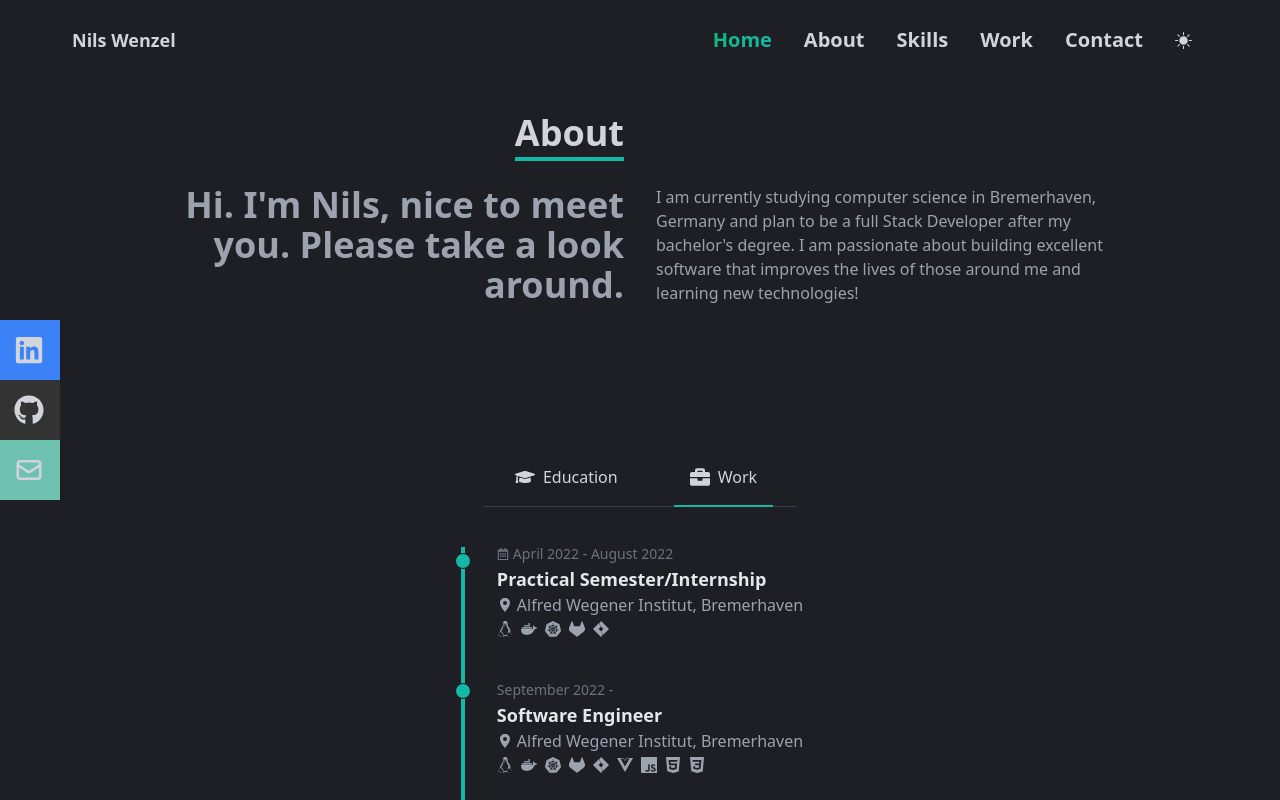
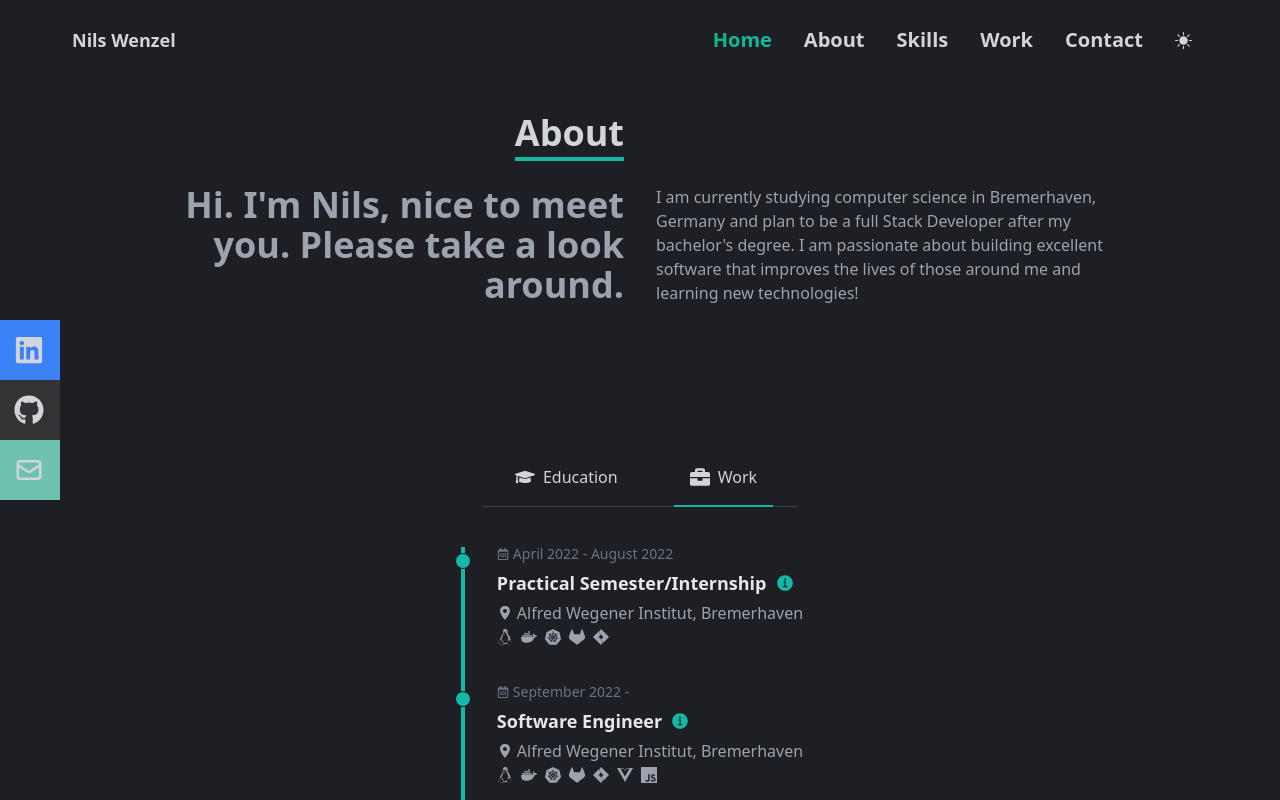
Before and after one commit to nilswenzel/nilswenzel.github.io, a React (Create React App) app: page / in a window 1280 px wide. Both pictures are taken after a click on the button "Education". Shown: the part 720-1520 px from the top of the page. Built offline with nearby package versions, Linux system fonts and the light colour scheme.

Commit message:
Add modal in timeline for more information

```diff
--- a/src/components/about/TimelineEducation.jsx
+++ b/src/components/about/TimelineEducation.jsx
@@ -9,11 +9,13 @@ const TimelineEducation = () => {
         <li className="mb-10 ml-4">
           <div className="absolute w-4 h-4 bg-gradient-to-r from-teal-500 to-teal-500 rounded-full mt-1.5 -left-2.5 border border-sky-50 dark:border-[#191a1f] dark:bg-teal-500"></div>
           <time className="flex items-center mb-1 text-sm font-normal leading-none text-gray-400 dark:text-gray-500">
-            <FaRegCalendarAlt className="h-3 w-3 mr-1" /> - April 2019
+            <FaRegCalendarAlt className="h-3 w-3 mr-1" /> April 2019
           </time>
-          <h3 className="text-lg font-semibold text-gray-900 dark:text-white">
-            Graduating from school (Abitur)
-          </h3>
+          <div className="flex items-center">
+            <span className="text-lg font-semibold text-gray-900 dark:text-gray-200">
+              Graduating from school (Abitur)
+            </span>
+          </div>
           <p className="flex items-center mb-4 text-base font-normal text-gray-500 dark:text-gray-400">
             <IoLocationSharp className="h-4 w-4 mr-1" /> Waldschule
             Hagen-Beverstedt
@@ -24,9 +26,11 @@ const TimelineEducation = () => {
           <time className="flex items-center mb-1 text-sm font-normal leading-none text-gray-400 dark:text-gray-500">
             <FaRegCalendarAlt className="h-3 w-3 mr-1" /> October 2019 -
           </time>
-          <h3 className="text-lg font-semibold text-gray-900 dark:text-white">
-            Starting university
-          </h3>
+          <div className="flex items-center">
+            <span className="text-lg font-semibold text-gray-900 dark:text-gray-200">
+              Starting university
+            </span>
+          </div>
           <p className="flex items-center mb-4 text-base font-normal text-gray-500 dark:text-gray-400">
             <IoLocationSharp className="h-4 w-4 mr-1" /> Hochschule Bremerhaven
           </p>
--- /dev/null
+++ b/src/components/about/TimelineInfoModal.jsx
@@ -0,0 +1,48 @@
+import React, { useState } from "react";
+import { IoInformationCircle, IoLocationSharp } from "react-icons/io5";
+import { AiOutlineClose } from "react-icons/ai";
+
+const TimelineInfoModal = (props) => {
+  const [showModal, setShowModal] = useState(false);
+  return (
+    <div>
+      <IoInformationCircle
+        onClick={() => setShowModal(true)}
+        className="text-teal-500 hover:text-teal-400 font-bold py-1 px-2 w-9 h-9 cursor-pointer"
+      />
+
+      {showModal ? (
+        <div className="flex justify-center items-center w-auto overflow-x-hidden overflow-y-auto fixed inset-0 z-50">
+          <div className="max-w-2xl">
+            <div className="pt-6 pb-3 px-6 rounded-lg shadow-lg relative w-full bg-white dark:bg-[#131519]">
+              <div class="absolute top-0 right-0 cursor-pointer flex flex-col items-center mt-4 mr-4 text-white text-sm z-50">
+                <AiOutlineClose
+                  onClick={() => setShowModal(false)}
+                  className="text-teal-500 hover:text-teal-400 w-5 h-5"
+                />
+              </div>
+              <span className="text-lg font-semibold text-gray-900 dark:text-gray-200">
+                {props.title}
+              </span>
+              <div className="flex items-center mt-1 mb-4">
+                <IoLocationSharp className="h-4 w-4 mr-1 text-gray-500 dark:text-gray-400" />
+                <span className="text-base font-normal text-gray-500 dark:text-gray-400">
+                  {props.location}
+                </span>
+              </div>
+              <ul className="ml-4 list-disc list-outside marker:text-teal-600 text-base font-normal text-gray-500 dark:text-gray-400">
+                {props.bulletpoints.map((point, key) => (
+                  <li key={key} className="px-0 py-1">
+                    {point}
+                  </li>
+                ))}
+              </ul>
+            </div>
+          </div>
+        </div>
+      ) : null}
+    </div>
+  );
+};
+
+export default TimelineInfoModal;
--- a/src/components/about/TimelineWork.jsx
+++ b/src/components/about/TimelineWork.jsx
@@ -9,22 +9,34 @@ import { ReactComponent as GitLabIcon } from "../../assets/icons/gitlab.svg";
 import { ReactComponent as JiraIcon } from "../../assets/icons/jira.svg";
 import { ReactComponent as VueJSIcon } from "../../assets/icons/vuejs.svg";
 import { ReactComponent as JavaScriptIcon } from "../../assets/icons/javascript.svg";
-import { ReactComponent as HTMLIcon } from "../../assets/icons/html.svg";
-import { ReactComponent as CSSIcon } from "../../assets/icons/css.svg";
+
+import TimelineInfoModal from "./TimelineInfoModal";
 
 const TimelineWork = () => {
   return (
     <div>
       <ol className="relative z-0 border-l-4 border-teal-500 inline-block text-left">
-        <li className="mb-10 ml-4">
+        <li className="mb-10 ml-4 cursor-default">
           <div className="absolute w-4 h-4 bg-teal-500 rounded-full mt-1.5 -left-2.5 border border-sky-50 dark:border-[#191a1f] dark:bg-teal-500"></div>
           <time className="flex items-center mb-1 text-sm font-normal leading-none text-gray-500 dark:text-gray-500">
             <FaRegCalendarAlt className="h-3 w-3 mr-1" /> April 2022 - August
             2022
           </time>
-          <h3 className="text-lg font-semibold text-gray-900 dark:text-gray-200">
-            Practical Semester/Internship
-          </h3>
+          <div className="flex items-center">
+            <span className="text-lg font-semibold text-gray-900 dark:text-gray-200">
+              Practical Semester/Internship
+            </span>
+            <TimelineInfoModal
+              title="Practical Semester/Internship  (Software Engineer)"
+              location="Alfred Wegener Institut, Bremerhaven"
+              bulletpoints={[
+                "Setting up and managing a small baremetal Kubernetes cluster using Helm",
+                "Building CI/CD pipelines with GitLab & Kubernetes to automatically build packages, run tests, build Docker images and deploy review apps",
+                "Building Docker environments for developing",
+                "Using Jira as project management tool",
+              ]}
+            />
+          </div>
           <p className="flex items-center text-base font-normal text-gray-500 dark:text-gray-400">
             <IoLocationSharp className="h-4 w-4 mr-1" /> Alfred Wegener
             Institut, Bremerhaven
@@ -37,14 +49,27 @@ const TimelineWork = () => {
             <JiraIcon className="h-4 w-4 mr-2 fill-gray-500 dark:fill-gray-400" />
           </div>
         </li>
-        <li className="mb-10 ml-4">
+        <li className="mb-10 ml-4 cursor-default">
           <div className="absolute w-4 h-4 bg-teal-500 rounded-full mt-1.5 -left-2.5 border border-slate-50 dark:border-[#191a1f] dark:bg-teal-500"></div>
-          <time className="mb-1 text-sm font-normal leading-none text-gray-500 dark:text-gray-500">
-            September 2022 -
+          <time className="flex items-center mb-1 text-sm font-normal leading-none text-gray-500 dark:text-gray-500">
+            <FaRegCalendarAlt className="h-3 w-3 mr-1" /> September 2022 -
           </time>
-          <h3 className="text-lg font-semibold text-gray-900 dark:text-gray-200">
-            Software Engineer
-          </h3>
+          <div className="flex items-center">
+            <span className="text-lg font-semibold text-gray-900 dark:text-gray-200">
+              Software Engineer
+            </span>
+            <TimelineInfoModal
+              title="Software Engineer"
+              location="Alfred Wegener Institut, Bremerhaven"
+              bulletpoints={[
+                "Setting up and managing a small baremetal Kubernetes cluster using Helm",
+                "Building CI/CD pipelines with GitLab & Kubernetes to automatically build packages, run tests, build Docker images and deploy review apps",
+                "Building Docker environments for developing",
+                "Building Vue.js components",
+                "Using Jira as project management tool",
+              ]}
+            />
+          </div>
           <p className="flex items-center text-base font-normal text-gray-500 dark:text-gray-400">
             <IoLocationSharp className="h-4 w-4 mr-1" /> Alfred Wegener
             Institut, Bremerhaven
@@ -57,8 +82,6 @@ const TimelineWork = () => {
             <JiraIcon className="h-4 w-4 mr-2 fill-gray-500 dark:fill-gray-400" />
             <VueJSIcon className="h-4 w-4 mr-2 fill-gray-500 dark:fill-gray-400" />
             <JavaScriptIcon className="h-4 w-4 mr-2 fill-gray-500 dark:fill-gray-400" />
-            <HTMLIcon className="h-4 w-4 mr-2 fill-gray-500 dark:fill-gray-400" />
-            <CSSIcon className="h-4 w-4 mr-2 fill-gray-500 dark:fill-gray-400" />
           </div>
         </li>
       </ol>
```
